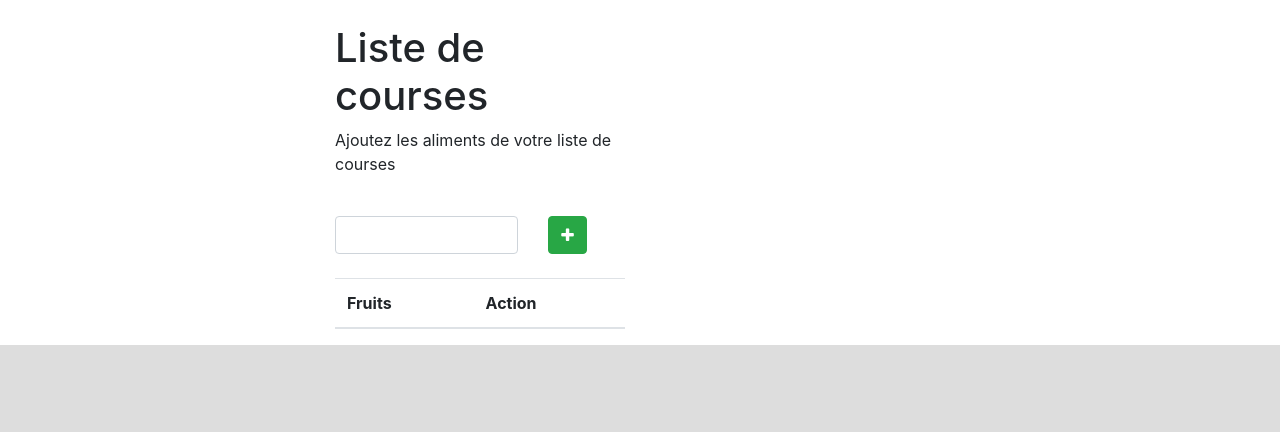
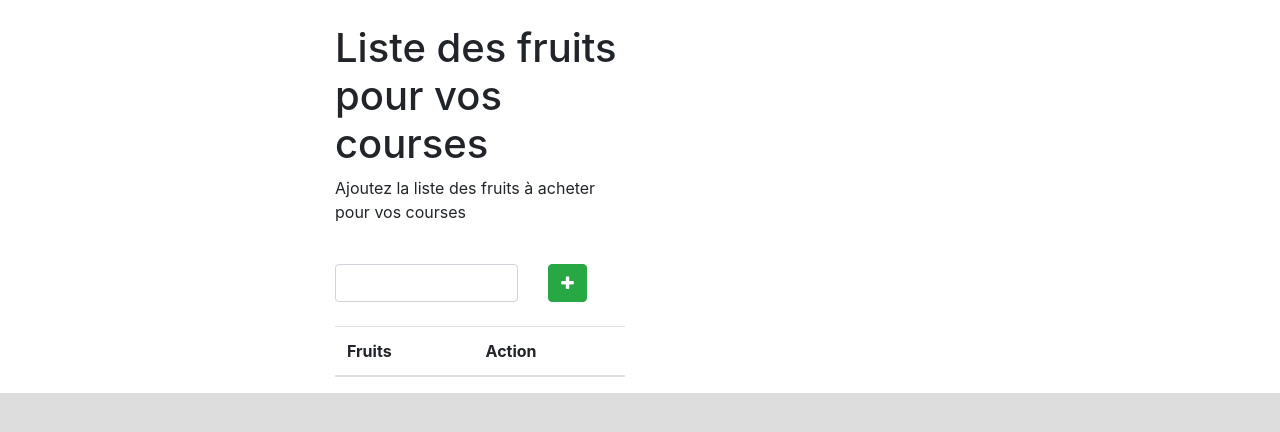
Before and after one commit to dyamna/Javascript-Jquery, a plain HTML site: page Liste des courses/index.html in a window 1280 px wide. Drawn offline with nearby package versions, Linux system fonts and the light colour scheme.

Commit message:
Update index.html

```diff
--- a/Liste des courses/index.html
+++ b/Liste des courses/index.html
@@ -25,8 +25,8 @@
 
 			<div class="col-md-3">
 				<br>
-				<h1>Liste de courses</h1>
-				<p> Ajoutez les aliments de votre liste de courses</p>
+				<h1>Liste des fruits pour vos courses</h1>
+				<p> Ajoutez la liste des fruits à acheter pour vos courses</p>
 				<br>
 				<div class="row">
 					<div class="col-8"><input  class="form-control" id="fruit" ></div>
```
